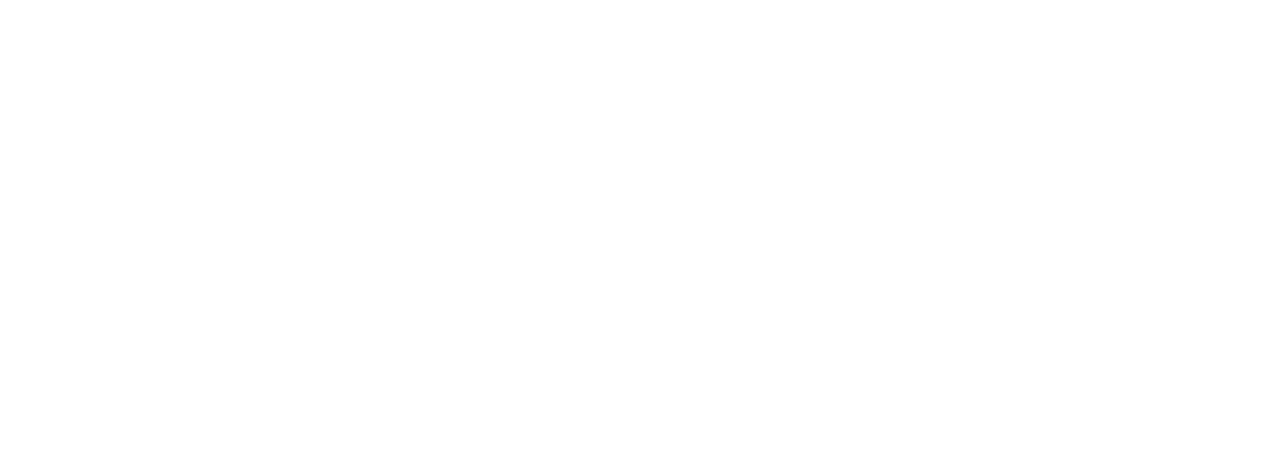
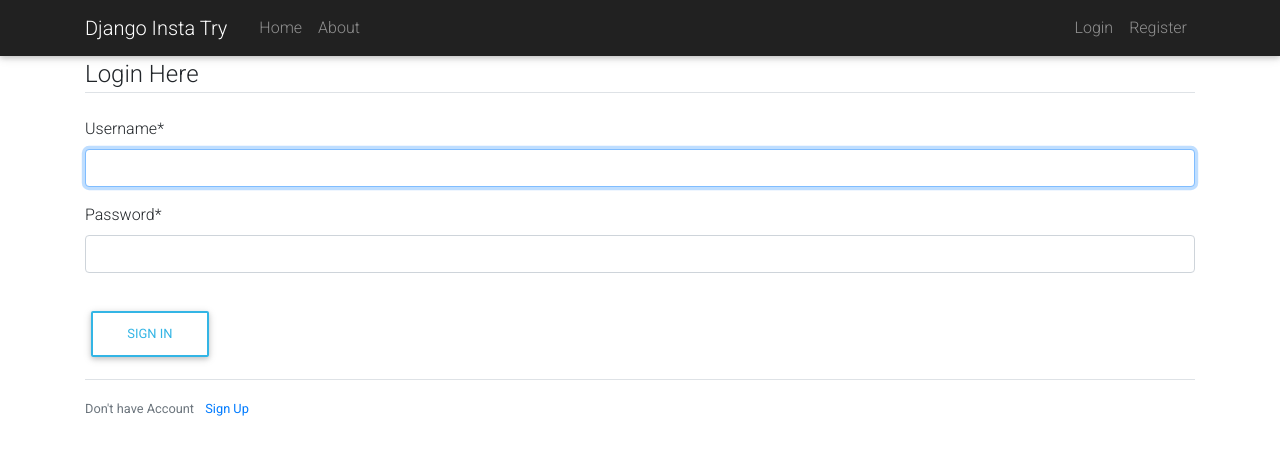
Before and after one commit to sawe-daisy/insta-try, a Django app: page /login/ in a window 1280 px wide. Before the commit the part shown is empty. Shown: the top 455 px of the page. Run offline with Django 3.2, Linux system fonts and the light colour scheme; some libraries are stand-ins or nearby versions.

Commit message:
login and logout forms styling

```diff
--- a/gram/templates/base.html
+++ b/gram/templates/base.html
@@ -37,7 +37,7 @@
               </div>
               <!-- Navbar Right Side -->
               <div class="navbar-nav">
-                <a class="nav-item nav-link" href="#">Login</a>
+                <a class="nav-item nav-link" href="{% url 'login' %}">Login</a>
                 <a class="nav-item nav-link" href="{% url 'registration' %}">Register</a>
               </div>
             </div>
--- a/gram/templates/users/login.html
+++ b/gram/templates/users/login.html
@@ -0,0 +1,21 @@
+{% extends "base.html" %}
+{% load crispy_forms_tags %}
+{% block content %}
+    <div class="content-section">
+        <form method="POST">
+            {% csrf_token %}
+            <fieldset class="form-group">
+                <legend class="border-bottom mb-4">Login Here</legend>
+                {{form|crispy }}
+            </fieldset>
+           <div class="form-group">
+               <button class="btn btn-outline-info" type="submit">Sign In</button>
+           </div>
+        </form>
+        <div class="border-top pt-3">
+            <small class="text-muted">
+                Don't have Account  <a class="ml-2" href="{% url 'registration' %}">Sign Up</a>
+            </small>
+        </div>
+    </div>
+{% endblock %}
--- a/gram/views.py
+++ b/gram/views.py
@@ -15,9 +15,10 @@ def register(request):
     if request.method=="POST":
         form=RegistrationForm(request.POST)
         if form.is_valid():
+            form.save()
             username=form.cleaned_data.get('username')
-            messages.success(request, f'Successfully created Account for {username}!')
-        return redirect('gram-landing')
+            messages.success(request, f'Successfully created Account!.You can now login as {username}!')
+        return redirect('login')
     else:
         form= RegistrationForm()
     return render(request, 'users/register.html', {"form":form})
--- a/insta/settings.py
+++ b/insta/settings.py
@@ -135,3 +135,5 @@ cloudinary.config(
 STATIC_URL = '/static/'
 
 CRISPY_TEMPLATE_PACK='bootstrap4'
+
+LOGIN_REDIRECT_URL='gram-landing'
```
Also changed, not shown: gram/templates/users/logout.html (+10 -0 lines).
